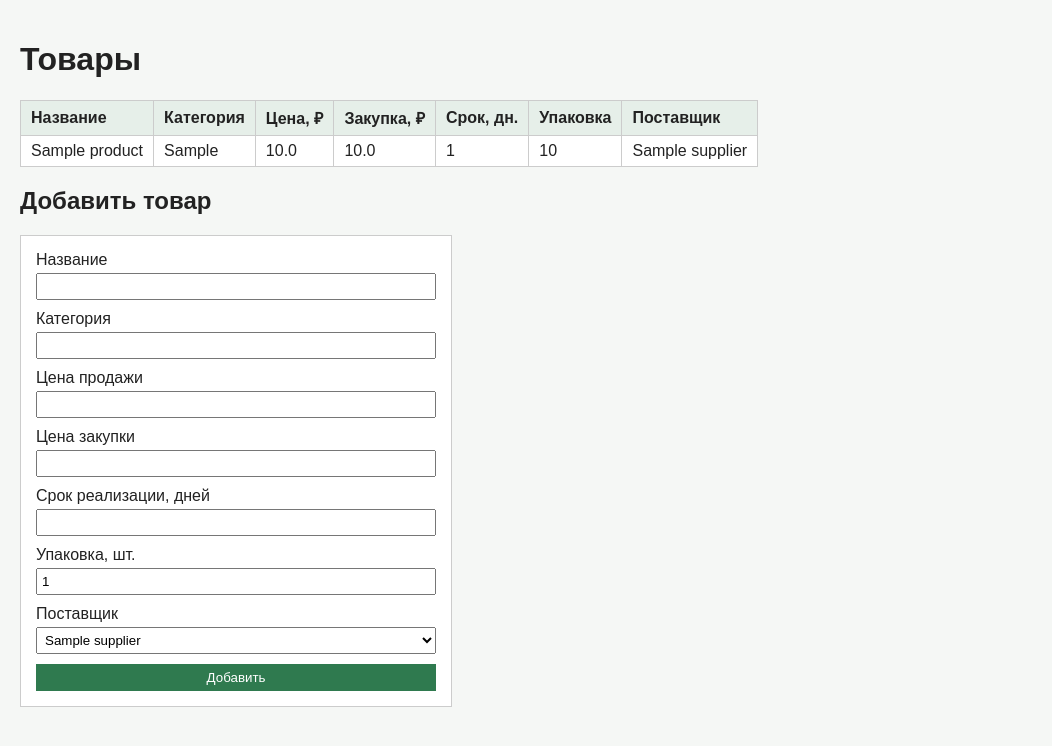
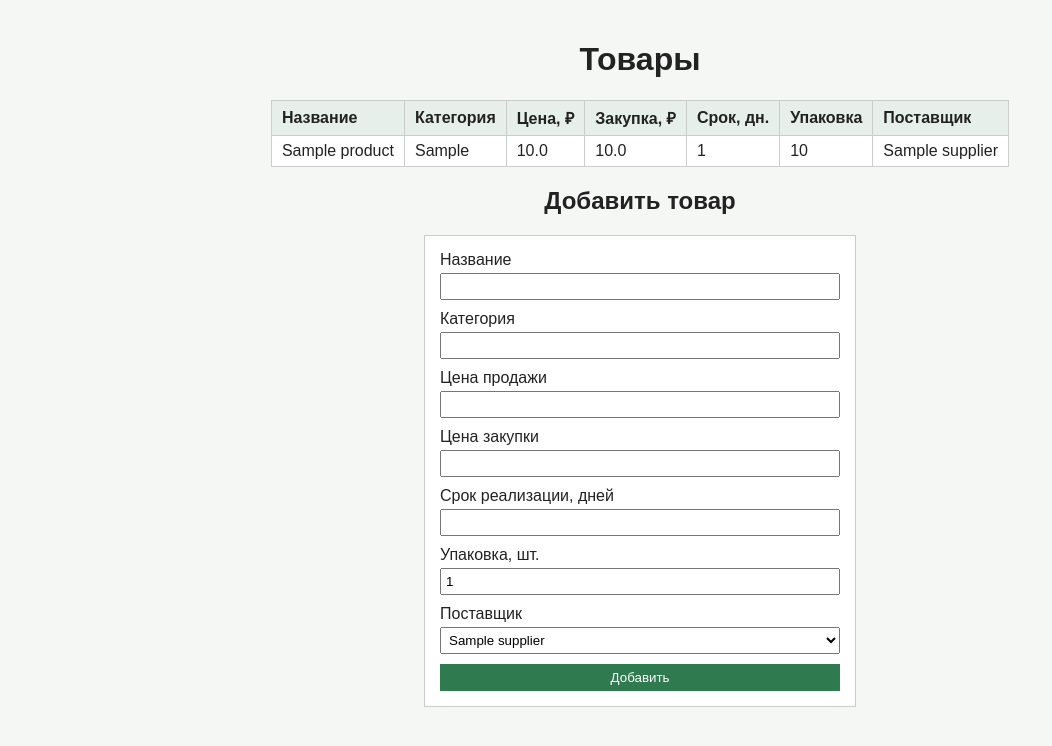
Before and after one commit to DarkSwordman999/flower-demand-planning, a Flask app: page /products in a window 1280 px wide. Shown: the part 38-784 px from the top of the page, without its empty margins (0-1052 px from the left). Run offline with Flask 3, Linux system fonts and the light colour scheme; the visitor is signed in with stand-in values (Sample User, id 1); tables that the repository leaves empty hold one stand-in row (values such as "Sample post").

Commit message:
Таблицы, формы и окно входа выровнены по центру страницы

```diff
--- a/app/static/style.css
+++ b/app/static/style.css
@@ -3,17 +3,18 @@ nav { background: #2f7a4f; padding: 10px 20px; display: flex; gap: 16px; flex-wr
 nav b, nav a { color: #fff; text-decoration: none; }
 nav a:hover { text-decoration: underline; }
 nav .right { margin-left: auto; }
-main { padding: 20px; max-width: 1100px; }
-table { border-collapse: collapse; background: #fff; margin-bottom: 20px; }
+main { padding: 20px; max-width: 1100px; margin: 0 auto; }
+h1, h2, main > p { text-align: center; }
+table { border-collapse: collapse; background: #fff; margin: 0 auto 20px; }
 th, td { border: 1px solid #ccc; padding: 6px 10px; text-align: left; }
 th { background: #e6efe9; }
 tr.yellow { background: #fff6d5; }
 tr.red { background: #fbdcdc; }
 .small { font-size: 12px; color: #555; }
 .box { background: #fff; padding: 15px; border: 1px solid #ccc; display: flex; flex-direction: column;
-       gap: 10px; max-width: 400px; margin-bottom: 20px; }
+       gap: 10px; max-width: 400px; margin: 0 auto 20px; }
 .inline { display: flex; gap: 5px; }
-.flash { background: #e6efe9; border-left: 4px solid #2f7a4f; padding: 8px 12px; }
+.flash { background: #e6efe9; border-left: 4px solid #2f7a4f; padding: 8px 12px; text-align: center; }
 button { background: #2f7a4f; color: #fff; border: 0; padding: 6px 14px; cursor: pointer; }
 input, select { padding: 4px; }
 label { display: flex; flex-direction: column; gap: 4px; }
```
